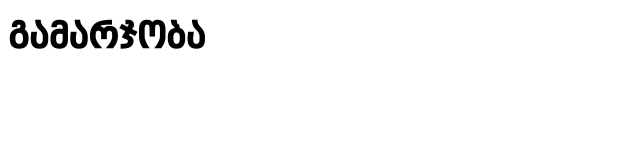
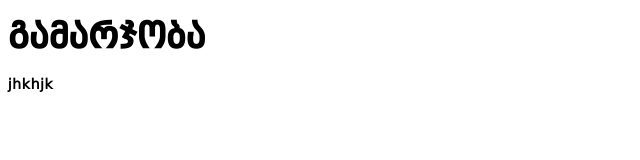
Before and after one commit to kufuna/geofont, a plain HTML site: page index.html in a window 1280 px wide. Shown: the full height of the page, 0-640 px from the left. Drawn offline with Linux system fonts and the light colour scheme.

Commit message:
Update index.html

```diff
--- a/index.html
+++ b/index.html
@@ -8,6 +8,7 @@
 <body>
 
 	<h1>გამარჯობა</h1>
+	jhkhjk
 
 </body>
 </html>
```
